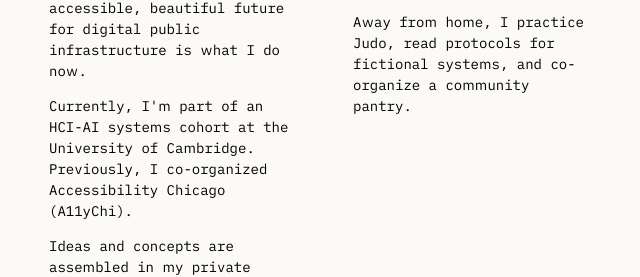
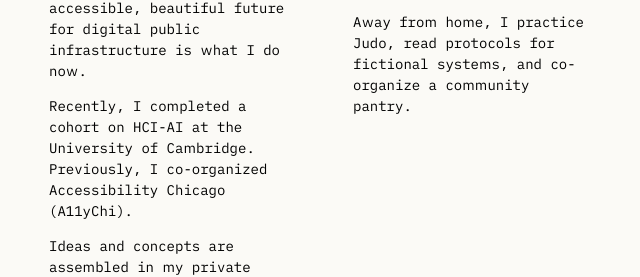
Before and after one commit to nickttng/nn-xyz, a plain HTML site: page index.html in a window 1280 px wide. Shown: the part 455-732 px from the top of the page, without its empty margins (15-655 px from the left). Drawn offline with Linux system fonts and the light colour scheme.

Commit message:
Update index.html

```diff
--- a/index.html
+++ b/index.html
@@ -16,7 +16,7 @@
     <div class="fl w-100 w-50-m w-25-l pa3-m pa4-l">
       <h2 class="f4 lh-copy">Online</h2>
       <p class="f6 lh-copy measure">At Login.gov, I lead UX for Federation Protocols & Integration Experience. Previously, a product design practice lead at 18F. Thinking about a more accessible, beautiful future for digital public infrastructure is what I do now.</p>
-      <p class="f6 lh-copy measure">Currently, I'm part of an HCI-AI systems cohort at the University of Cambridge. Previously, I co-organized Accessibility Chicago (A11yChi).</p>
+      <p class="f6 lh-copy measure">Recently, I completed a cohort on HCI-AI at the University of Cambridge. Previously, I co-organized Accessibility Chicago (A11yChi).</p>
       <p class="f6 lh-copy measure">Ideas and concepts are assembled in my private Obsidian, but occasionally, I collect them in <a href="https://www.are.na/nick-ng/channels">Are.na</a>.</a></p>
     </div>
     <div class="fl w-100 w-50-m w-25-l pa3-m pa4-l">
```
